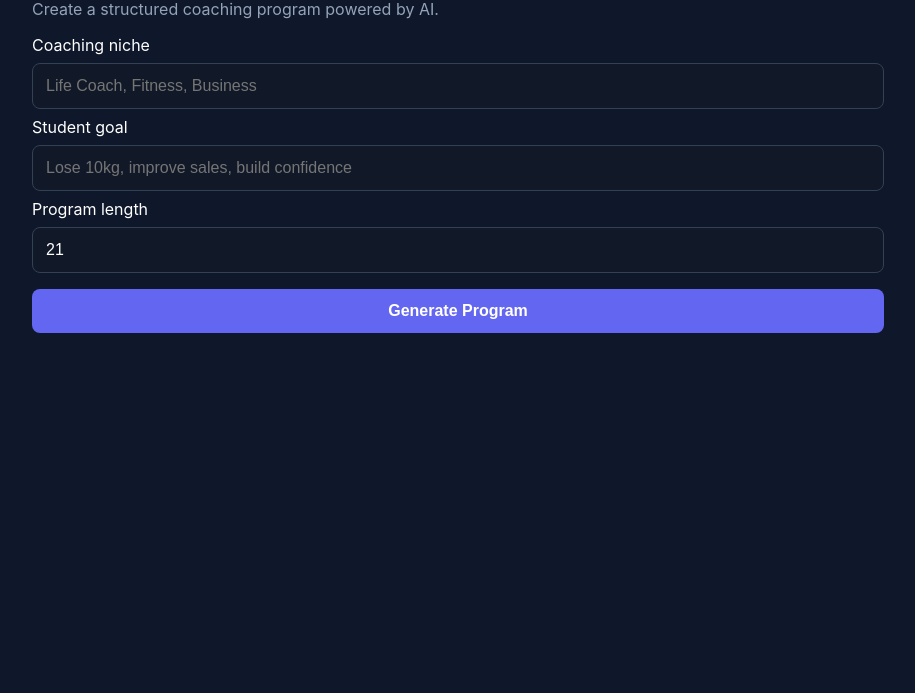
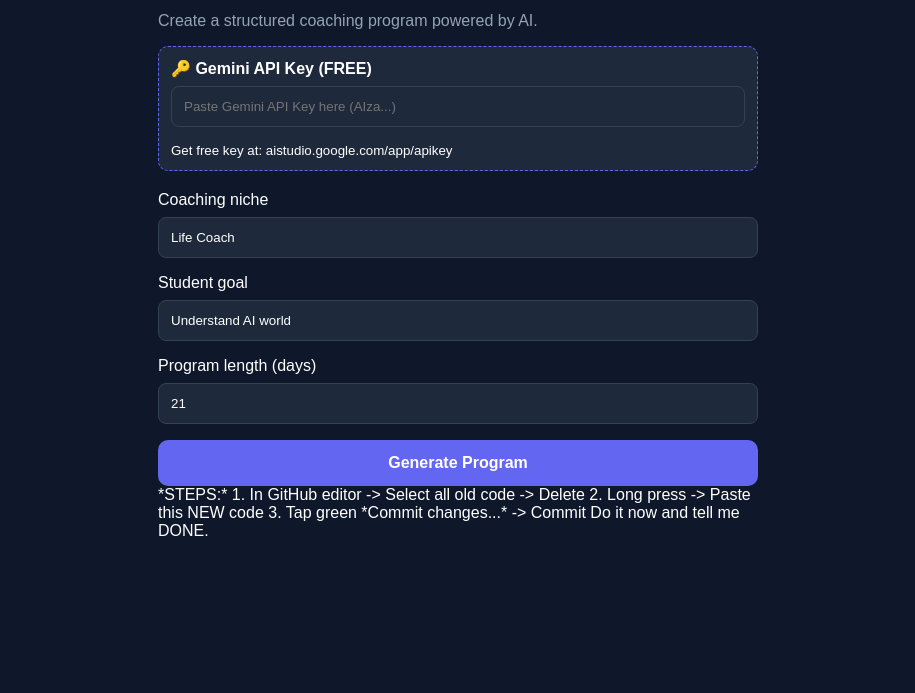
Before and after one commit to ambanimicheal148-hash/ma-aips, a plain HTML site: page index.html in a window 1280 px wide. Shown: the part 107-800 px from the top of the page, without its empty margins (182-1097 px from the left). Drawn offline with Linux system fonts and the light colour scheme.

Commit message:
Update index.html

```diff
--- a/index.html
+++ b/index.html
@@ -1,100 +1,73 @@
+Here is the *NEW CODE* — Copy ALL of this:
 <!DOCTYPE html>
 <html lang="en">
 <head>
 <meta charset="UTF-8">
 <meta name="viewport" content="width=device-width, initial-scale=1.0">
-  <meta name="description" content="Coach AI OS — build structured AI coaching programs.">
 <title>Coach AI OS</title>
 <style>
-    :root { color-scheme: dark; --bg:#0f172a; --card:#1e293b; --accent:#6366f1; --muted:#94a3b8; }
-    * { box-sizing: border-box; }
-    body { font-family: Inter, Arial, sans-serif; max-width: 900px; margin: 0 auto; padding: 24px; background:var(--bg); color:white; }
-    input, button, textarea { width:100%; padding:13px; margin:8px 0; border-radius:8px; border:1px solid #334155; font-size:16px; }
-    input, textarea { background:#111827; color:white; }
-    button { background:var(--accent); color:white; cursor:pointer; font-weight:700; border:0; }
-    button:disabled { opacity:.6; cursor:not-allowed; }
-    .card { background:var(--card); padding:20px; border-radius:12px; margin-top:20px; }
-    .day { border-left:3px solid var(--accent); padding-left:15px; margin:16px 0; }
-    .muted { color:var(--muted); }
-    .error { color:#fca5a5; }
-    a { color:#c7d2fe; }
+body{background:#0f172a;color:white;font-family:sans-serif;padding:20px;max-width:600px;margin:auto}
+input{width:100%;padding:12px;margin:8px 0 16px 0;border-radius:8px;border:1px solid #334155;background:#1e293b;color:white;box-sizing:border-box}
+button{background:#6366f1;color:white;padding:14px;border:none;border-radius:10px;width:100%;font-weight:bold;font-size:16px}
+#result{margin-top:20px;background:#1e293b;padding:16px;border-radius:10px;white-space:pre-wrap;line-height:1.6;display:none}
+.key-box{background:#1e293b;border:1px dashed #6366f1;padding:12px;border-radius:10px;margin-bottom:20px}
 </style>
 </head>
 <body>
 <h1>🤖 Coach AI OS</h1>
-  <p class="muted">Create a structured coaching program powered by AI.</p>
+<p style="color:#94a3b8">Create a structured coaching program powered by AI.</p>
 
-  <form id="createProgram">
-    <label for="niche">Coaching niche</label>
-    <input id="niche" maxlength="120" placeholder="Life Coach, Fitness, Business" required>
+<div class="key-box">
+<label><b>🔑 Gemini API Key (FREE)</b></label>
+<input id="apiKey" type="password" placeholder="Paste Gemini API Key here (AIza...)">
+<small>Get free key at: aistudio.google.com/app/apikey</small>
+</div>
 
-    <label for="goal">Student goal</label>
-    <input id="goal" maxlength="500" placeholder="Lose 10kg, improve sales, build confidence" required>
+<label>Coaching niche</label>
+<input id="niche" placeholder="Life Coach, Fitness" value="Life Coach">
 
-    <label for="days">Program length</label>
-    <input id="days" type="number" min="1" max="90" value="21" required>
+<label>Student goal</label>
+<input id="goal" value="Understand AI world">
 
-    <button id="generateBtn" type="submit">Generate Program</button>
-  </form>
+<label>Program length (days)</label>
+<input id="length" type="number" value="21">
 
-  <div id="status" class="card" hidden></div>
-  <div id="output" class="card" hidden></div>
+<button id="genBtn" onclick="generate()">Generate Program</button>
+<div id="result"></div>
 
 <script>
-    const form = document.getElementById("createProgram");
-    const output = document.getElementById("output");
-    const status = document.getElementById("status");
-    const btn = document.getElementById("generateBtn");
+const apiInput=document.getElementById('apiKey');
+const saved=localStorage.getItem('gemini_key');
+if(saved){apiInput.value=saved;}
+apiInput.addEventListener('change',()=>{localStorage.setItem('gemini_key',apiInput.value.trim());});
 
-    form.addEventListener("submit", async (e) => {
-      e.preventDefault();
-      output.hidden = true;
-      status.hidden = false;
-      status.className = "card";
-      status.textContent = "Generating program…";
-      btn.disabled = true;
-
-      try {
-        const res = await fetch("/api/generate-program", {
-          method: "POST",
-          headers: { "Content-Type": "application/json" },
-          body: JSON.stringify({
-            niche: document.getElementById("niche").value.trim(),
-            goal: document.getElementById("goal").value.trim(),
-            days: Number(document.getElementById("days").value)
-          })
-        });
-
-        const data = await res.json();
-        if (!res.ok) throw new Error(data.error || "Unable to generate program.");
-
-        const program = data.program;
-        output.innerHTML = "";
-        const title = document.createElement("h2");
-        title.textContent = program.title;
-        output.appendChild(title);
-
-        for (const d of program.days) {
-          const day = document.createElement("div");
-          day.className = "day";
-          day.innerHTML = `<strong>Day ${Number(d.day)}: </strong>`;
-          const lesson = document.createElement("span");
-          lesson.textContent = d.lesson;
-          const action = document.createElement("p");
-          action.textContent = `Action: ${d.action}`;
-          day.append(lesson, action);
-          output.appendChild(day);
+async function generate(){
+ const key=document.getElementById('apiKey').value.trim();
+ const niche=document.getElementById('niche').value.trim();
+ const goal=document.getElementById('goal').value.trim();
+ const length=document.getElementById('length').value.trim();
+ const resultDiv=document.getElementById('result');
+ const btn=document.getElementById('genBtn');
+ if(!key){alert('Paste Gemini API Key first! Get it at aistudio.google.com');return;}
+ localStorage.setItem('gemini_key',key);
+ btn.disabled=true;btn.innerText='Generating...';
+ resultDiv.style.display='block';
+ resultDiv.innerText='⏳ Creating your '+length+' day program...';
+ const prompt=`You are Coach AI OS. Create a structured ${length}-day coaching program. Niche: ${niche}. Student Goal: ${goal}. Format: Day 1, Day 2 etc with Title, Task, Motivation. Simple English.`;
+ try{
+  const res=await fetch(`https://generativelanguage.googleapis.com/v1beta/models/gemini-1.5-flash:generateContent?key=${key}`,{method:'POST',headers:{'Content-Type':'application/json'},body:JSON.stringify({contents:[{parts:[{text:prompt}]}]})});
+  const data=await res.json();
+  if(data.error){resultDiv.innerText='❌ Error: '+data.error.message;}
+  else{resultDiv.innerText=data.candidates?.[0]?.content?.parts?.[0]?.text||'No response';}
+ }catch(e){resultDiv.innerText='❌ Failed: '+e.message;}
+ btn.disabled=false;btn.innerText='Generate Program';
 }
-
-        output.hidden = false;
-        status.hidden = true;
-      } catch (err) {
-        status.className = "card error";
-        status.textContent = err.message;
-      } finally {
-        btn.disabled = false;
-      }
-    });
 </script>
 </body>
 </html>
+*STEPS:*
+1. In GitHub editor -> Select all old code -> Delete
+2. Long press -> Paste this NEW code
+3. Tap green *Commit changes...* -> Commit
+
+Do it now and tell me DONE.
```
Lines whose indentation alone changed are shown as unchanged.
